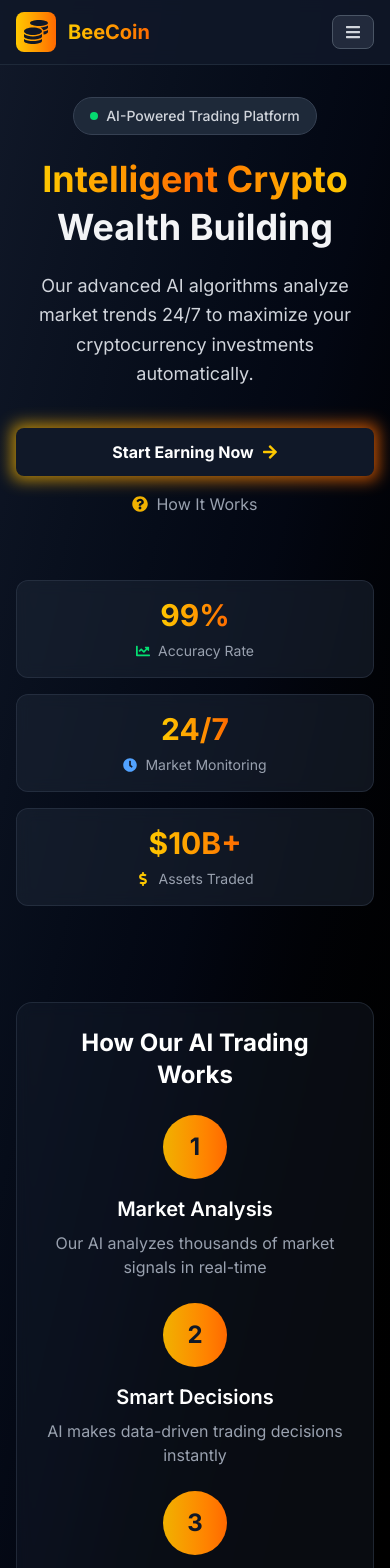
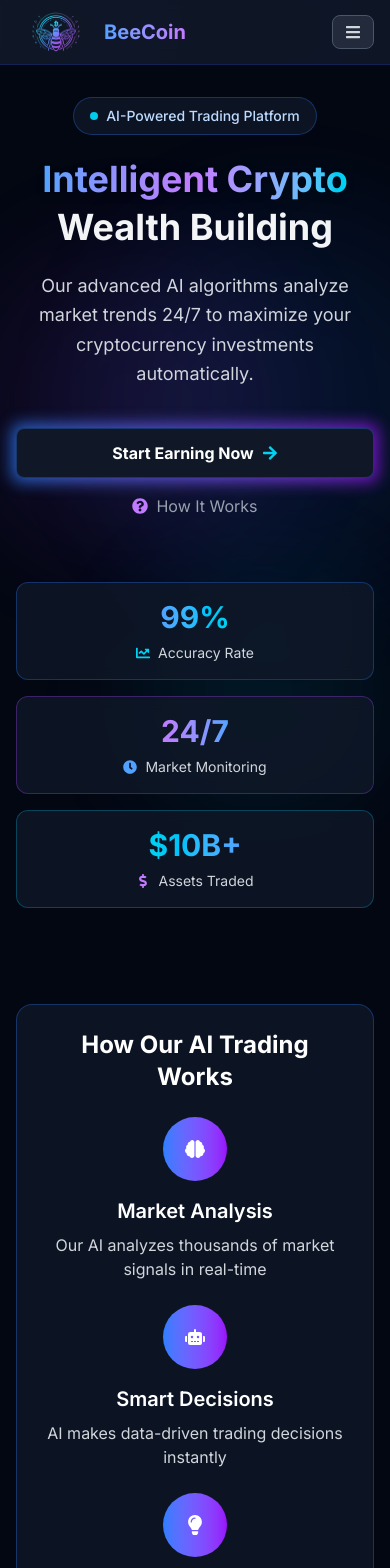
Before and after one commit to RJRatul/MLM-Frontend, a Next.js app: page / in a window 390 px wide. Shown: the top 1568 px of the page. Built offline with nearby package versions, Linux system fonts and the light colour scheme.

Commit message:
:arrow_up: Update: Color gradiant updated

```diff
--- a/src/app/page.tsx
+++ b/src/app/page.tsx
@@ -1,21 +1,28 @@
 import PublicLayout from '@/layouts/PublicLayout';
 import Link from 'next/link';
-import { FaArrowRight, FaQuestionCircle, FaChartLine, FaClock, FaDollarSign } from 'react-icons/fa';
+import { FaArrowRight, FaQuestionCircle, FaChartLine, FaClock, FaDollarSign, FaBrain, FaRobot, FaLightbulb } from 'react-icons/fa';
 
 export default function Home() {
   return (
     <PublicLayout>
-      <div className="min-h-screen flex flex-col bg-gradient-to-br from-gray-900 via-gray-950 to-black">
+      <div className="min-h-screen flex flex-col bg-gray-950">
+        {/* Animated background elements for AI feel */}
+        <div className="fixed inset-0 overflow-hidden pointer-events-none">
+          <div className="absolute top-1/4 left-1/4 w-96 h-96 bg-blue-500/10 rounded-full filter blur-3xl animate-pulse"></div>
+          <div className="absolute bottom-1/3 right-1/4 w-80 h-80 bg-purple-500/10 rounded-full filter blur-3xl animate-pulse delay-1000"></div>
+          <div className="absolute top-2/3 left-1/3 w-64 h-64 bg-cyan-500/10 rounded-full filter blur-3xl animate-pulse delay-2000"></div>
+        </div>
+
         {/* Main content area that grows to fill available space */}
-        <main className="flex-grow flex flex-col justify-center items-center px-4 py-8">
+        <main className="flex-grow flex flex-col justify-center items-center px-4 py-8 relative z-10">
           {/* AI Trading Badge */}
-          <div className="inline-flex items-center px-4 py-2 rounded-full bg-gray-800 border border-gray-700 mb-6">
-            <div className="w-2 h-2 bg-green-400 rounded-full mr-2 animate-pulse"></div>
-            <span className="text-sm font-medium text-gray-300">AI-Powered Trading Platform</span>
+          <div className="inline-flex items-center px-4 py-2 rounded-full bg-gray-900/80 backdrop-blur-sm border border-blue-500/30 mb-6">
+            <div className="w-2 h-2 bg-cyan-400 rounded-full mr-2 animate-pulse"></div>
+            <span className="text-sm font-medium text-blue-200">AI-Powered Trading Platform</span>
           </div>
 
           <h1 className="text-4xl sm:text-5xl md:text-6xl font-bold mb-6 text-center">
-            <span className="bg-gradient-to-r from-yellow-400 via-orange-500 to-yellow-400 bg-clip-text text-transparent">Intelligent Crypto</span>
+            <span className="bg-gradient-to-r from-blue-400 via-purple-400 to-cyan-400 bg-clip-text text-transparent drop-shadow-lg">Intelligent Crypto</span>
             <span className="block mt-2 text-gray-100">Wealth Building</span>
           </h1>
 
@@ -23,70 +30,70 @@ export default function Home() {
             Our advanced AI algorithms analyze market trends 24/7 to maximize your cryptocurrency investments automatically.
           </p>
 
-          <div className="flex flex-col sm:flex-row justify-center items-center gap-4 sm:gap-6 mb-16 w-full max-w-md sm:max-w-lg">
+          <div className="flex flex-col sm:flex-row justify-center items-center gap-4 sm:gap-6 mb-16 w-full max极速-md sm:max-w-lg">
             <Link href="/register" className="w-full sm:w-auto group">
               <div className="relative">
-                <div className="absolute -inset-1 bg-gradient-to-r from-yellow-500 to-orange-500 rounded-lg blur opacity-75 group-hover:opacity-100 transition duration-200"></div>
-                <div className="relative px-6 py-3 sm:px-8 sm:py-4 bg-gray-900 rounded-lg flex items-center justify-center w-full">
-                  <span className="font-bold text-white group-hover:text-yellow-200 transition-colors mr-2">Start Earning Now</span>
-                  <FaArrowRight className="text-yellow-400" />
+                <div className="absolute -inset-1 bg-gradient-to-r from-blue-500 to-purple-600 rounded-lg blur opacity-75 group-hover:opacity-100 transition duration-200"></div>
+                <div className="relative px-6 py-3 sm:px-8 sm:py-4 bg-gray-900 rounded-lg flex items-center justify-center w-full border border-blue-500/30">
+                  <span className="font-bold text-white group-hover:text-blue-200 transition-colors mr-2">Start Earning Now</span>
+                  <FaArrowRight className="text-cyan-400" />
                 </div>
               </div>
             </Link>
 
-            <Link href="/about" className="flex items-center text-gray-400 hover:text-gray-200 group transition-colors w-full sm:w-auto justify-center">
-              <FaQuestionCircle className="mr-2 text-yellow-500" />
+            <Link href="/about" className="flex items-center text-gray-400 hover:text-blue-300 group transition-colors w-full sm:w-auto justify-center">
+              <FaQuestionCircle className="mr-2 text-purple-400" />
               How It Works
             </Link>
           </div>
 
           {/* Stats Section - Responsive grid */}
           <div className="grid grid-cols-1 sm:grid-cols-2 lg:grid-cols-3 gap-4 sm:gap-6 max-w-4xl w-full mb-16">
-            <div className="bg-gray-800/50 backdrop-blur-sm p-4 sm:p-6 rounded-xl border border-gray-700/50 flex flex-col items-center">
-              <div className="text-3xl sm:text-4xl font-bold bg-gradient-to-r from-yellow-400 to-orange-500 bg-clip-text text-transparent mb-2">99%</div>
-              <div className="text-gray-400 text-sm sm:text-base flex items-center">
-                <FaChartLine className="mr-2 text-green-400" /> Accuracy Rate
+            <div className="bg-gray-900/80 backdrop-blur-sm p-4 sm:p-6 rounded-xl border border-blue-500/30 flex flex-col items-center">
+              <div className="text-3xl sm:text-4xl font-bold bg-gradient-to-r from-blue-400 to-cyan-400 bg-clip-text text-transparent mb-2">99%</div>
+              <div className="text-gray-300 text-sm sm:text-base flex items-center">
+                <FaChartLine className="mr-2 text-cyan-400" /> Accuracy Rate
               </div>
             </div>
-            <div className="bg-gray-800/50 backdrop-blur-sm p-4 sm:p-6 rounded-xl border border-gray-700/50 flex flex-col items-center">
-              <div className="text-3xl sm:text-4xl font-bold bg-gradient-to-r from-yellow-400 to-orange-500 bg-clip-text text-transparent mb-2">24/7</div>
-              <div className="text-gray-400 text-sm sm:text-base flex items-center">
+            <div className="bg-gray-900/80 backdrop-blur-sm p-4 sm:p-6 rounded-xl border border-purple-500/30 flex flex-col items-center">
+              <div className="text-3xl sm:text-4xl font-bold bg-gradient-to-r from-purple-400 to-blue-400 bg-clip-text text-transparent mb-2">24/7</div>
+              <div className="text-gray-300 text-sm sm:text-base flex items-center">
                 <FaClock className="mr-2 text-blue-400" /> Market Monitoring
               </div>
             </div>
-            <div className="bg-gray-800/50 backdrop-blur-sm p-4 sm:p-6 rounded-xl border border-gray-700/50 flex flex-col items-center">
-              <div className="text-3xl sm:text-4xl font-bold bg-gradient-to-r from-yellow-400 to-orange-500 bg-clip-text text-transparent mb-2">$10B+</div>
-              <div className="text-gray-400 text-sm sm:text-base flex items-center">
-                <FaDollarSign className="mr-2 text-yellow-400" /> Assets Traded
+            <div className="bg-gray-900/80 backdrop-blur-sm p-4 sm:p-6 rounded-xl border border-cyan-500/30 flex flex-col items-center">
+              <div className="text-3xl sm:text-4xl font-bold bg-gradient-to-r from-cyan-400 to-blue-400 bg-clip-text text-transparent mb-2">$10B+</div>
+              <div className="text-gray-300 text-sm sm:text-base flex items-center">
+                <FaDollarSign className="mr-2 text-purple-400" /> Assets Traded
               </div>
             </div>
           </div>
 
           {/* Additional content to demonstrate flex/grow layout */}
           <div className="w-full max-w-5xl mt-8">
-            <div className="bg-gray-800/30 backdrop-blur-sm rounded-2xl border border-gray-700/50 p-6 sm:p-8">
+            <div className="bg-gray-900/80 backdrop-blur-sm rounded-2xl border border-blue-500/30 p-6 sm:p-8">
               <h2 className="text-2xl sm:text-3xl font-bold text-white mb-6 text-center">How Our AI Trading Works</h2>
               <div className="grid grid-cols-1 md:grid-cols-3 gap-6">
                 <div className="flex flex-col items-center text-center">
-                  <div className="w-16 h-16 bg-gradient-to-r from-yellow-500 to-orange-500 rounded-full flex items-center justify-center mb-4">
-                    <span className="text-2xl font-bold text-gray-900">1</span>
+                  <div className="w-16 h-16 bg-gradient-to-r from-blue-500 to-purple-600 rounded-full flex items-center justify-center mb-4">
+                    <FaBrain className="text-white text-xl" />
                   </div>
                   <h3 className="text-xl font-semibold text-white mb-2">Market Analysis</h3>
-                  <p className="text-gray-400">Our AI analyzes thousands of market signals in real-time</p>
+                  <p className="text-gray-300">Our AI analyzes thousands of market signals in real-time</p>
                 </div>
                 <div className="flex flex-col items-center text-center">
-                  <div className="w-16 h-16 bg-gradient-to-r from-yellow-500 to-orange-500 rounded-full flex items-center justify-center mb-4">
-                    <span className="text-2xl font-bold text-gray-900">2</span>
+                  <div className="w-16 h-16 bg-gradient-to-r from-blue-500 to-purple-600 rounded-full flex items-center justify-center mb-4">
+                    <FaRobot className="text-white text-xl" />
                   </div>
                   <h3 className="text-xl font-semibold text-white mb-2">Smart Decisions</h3>
-                  <p className="text-gray-400">AI makes data-driven trading decisions instantly</p>
+                  <p className="text-gray-300">AI makes data-driven trading decisions instantly</p>
                 </div>
                 <div className="flex flex-col items-center text-center">
-                  <div className="w-16 h-16 bg-gradient-to-r from-yellow-500 to-orange-500 rounded-full flex items-center justify-center mb-4">
-                    <span className="text-2xl font-bold text-gray-900">3</span>
+                  <div className="w-16 h-16 bg-gradient-to-r from-blue-500 to-purple-600 rounded-full flex items-center justify-center mb-4">
+                    <FaLightbulb className="text-white text-xl" />
                   </div>
                   <h3 className="text-xl font-semibold text-white mb-2">Maximize Profits</h3>
-                  <p className="text-gray-400">Automated trading executes at optimal times for maximum returns</p>
+                  <p className="text-gray-300">Automated trading executes at optimal times for maximum returns</p>
                 </div>
               </div>
             </div>
--- a/src/components/Header.tsx
+++ b/src/components/Header.tsx
@@ -2,8 +2,9 @@
 
 import { useState, useEffect, useRef } from 'react';
 import Link from 'next/link';
+import Image from 'next/image';
 import Button from '@/components/Button';
-import { FaTimes, FaBars, FaCoins  } from 'react-icons/fa';
+import { FaTimes, FaBars, FaCoins } from 'react-icons/fa';
 
 export default function Header() {
   const [isMenuOpen, setIsMenuOpen] = useState(false);
@@ -39,35 +40,43 @@ export default function Header() {
   return (
     <header className={`relative w-full top-0 z-50 transition-all duration-300 ${
       isScrolled
-        ? 'bg-gray-900/95 backdrop-blur-md border-b border-gray-700 py-2'
-        : 'bg-gray-900/90 backdrop-blur-sm border-b border-gray-800 py-3'
+        ? 'bg-gray-900/95 backdrop-blur-md border-b border-blue-700/30 py-2'
+        : 'bg-gray-900/90 backdrop-blur-sm border-b border-blue-800/30 py-3'
     }`}>
       <nav className="container mx-auto px-4">
         <div className="flex justify-between items-center">
-          {/* Logo */}
+          {/* Logo - Fixed alignment */}
           <Link href="/" className="flex items-center z-50">
-            <div className="w-10 h-10 bg-gradient-to-r from-yellow-400 to-orange-500 rounded-lg flex items-center justify-center mr-3">
-              <FaCoins className="w-6 h-6 text-gray-900" />
+            <div className="w-20 h-10 relative mr-2 flex-shrink-0">
+              <Image
+                src="/logo.png"
+                alt="BeeCoin Logo"
+                fill
+                className="object-contain"
+                priority
+              />
             </div>
-            <span className="text-xl sm:text-2xl font-bold bg-gradient-to-r from-yellow-400 to-orange-500 bg-clip-text text-transparent">BeeCoin</span>
+            <span className="text-xl sm:text-2xl font-bold bg-gradient-to-r from-blue-400 to-purple-400 bg-clip-text text-transparent whitespace-nowrap">
+              BeeCoin
+            </span>
           </Link>
 
           {/* Desktop Navigation */}
           <div className="hidden lg:flex space-x-1 xl:space-x-2">
-            <Link href="/" className="text-gray-300 hover:text-yellow-400 transition-colors px-3 py-2 text-sm xl:text-base">
+            <Link href="/" className="text-gray-300 hover:text-blue-400 transition-colors px-3 py-2 text-sm xl:text-base">
               Home
             </Link>
-            <Link href="/about" className="text-gray-300 hover:text-yellow-400 transition-colors px-3 py-2 text-sm xl:text-base">
+            <Link href="/about" className="text-gray-300 hover:text-purple-400 transition-colors px-3 py-2 text-sm xl:text-base">
               About
             </Link>
-            <Link href="/features" className="text-gray-300 hover:text-yellow-400 transition-colors px-3 py-2 text-sm xl:text-base">
+            <Link href="/features" className="text-gray-300 hover:text-cyan-400 transition-colors px-3 py-2 text-sm xl:text-base">
               Features
             </Link>
-            <Link href="/pricing" className="text-gray-300 hover:text-yellow-400 transition-colors px-3 py-2 text-sm xl:text-base">
+            <Link href="/pricing" className="text-gray-300 hover:text-blue-400 transition-colors px-3 py-2 text-sm xl:text-base">
               Pricing
             </Link>
             <div className="flex items-center space-x-1 xl:space-x-2 ml-2">
-              <Link href="/login" className="text-gray-300 hover:text-yellow-400 transition-colors px-3 py-2 text-sm xl:text-base">
+              <Link href="/login" className="text-gray-300 hover:text-purple-400 transition-colors px-3 py-2 text-sm xl:text-base">
                 Login
               </Link>
               <Button
@@ -98,7 +107,7 @@ export default function Header() {
         {/* Mobile menu dropdown - appears below header */}
         <div
           ref={menuRef}
-          className={`lg:hidden absolute left-0 right-0 bg-gray-900/95 backdrop-blur-md border-b border-gray-700 transition-all duration-300 overflow-hidden ${
+          className={`lg:hidden absolute left-0 right-0 bg-gray-900/95 backdrop-blur-md border-b border-blue-700/30 transition-all duration-300 overflow-hidden ${
             isMenuOpen ? 'max-h-96 opacity-100' : 'max-h-0 opacity-0'
           }`}
         >
@@ -106,36 +115,36 @@ export default function Header() {
             <div className="flex flex-col space-y-4">
               <Link
                 href="/"
-                className="text-gray-300 hover:text-yellow-400 transition-colors py-2"
+                className="text-gray-300 hover:text-blue-400 transition-colors py-2"
                 onClick={handleLinkClick}
               >
                 Home
               </Link>
               <Link
                 href="/about"
-                className="text-gray-300 hover:text-yellow-400 transition-colors py-2"
+                className="text-gray-300 hover:text-purple-400 transition-colors py-2"
                 onClick={handleLinkClick}
               >
                 About
               </Link>
               <Link
                 href="/features"
-                className="text-gray-300 hover:text-yellow-400 transition-colors py-2"
+                className="text-gray-300 hover:text-cyan-400 transition-colors py-2"
                 onClick={handleLinkClick}
               >
                 Features
               </Link>
               <Link
                 href="/pricing"
-                className="text-gray-300 hover:text-yellow-400 transition-colors py-2"
+                className="text-gray-300 hover:text-blue-400 transition-colors py-2"
                 onClick={handleLinkClick}
               >
                 Pricing
               </Link>
-              <div className="pt-2 border-t border-gray-700 flex flex-col space-y-3">
+              <div className="pt-2 border-t border-blue-700/30 flex flex-col space-y-3">
                 <Link
                   href="/login"
-                  className="text-gray-300 hover:text-yellow-400 transition-colors py-2"
+                  className="text-gray-300 hover:text-purple-400 transition-colors py-2"
                   onClick={handleLinkClick}
                 >
                   Login
```
Also changed, not shown: src/app/login/page.tsx (+4 -4 lines), src/app/register/page.tsx (+6 -6 lines), src/components/Button.tsx (+4 -4 lines), src/components/Footer.tsx (+19 -19 lines), public/logo.png (added).
